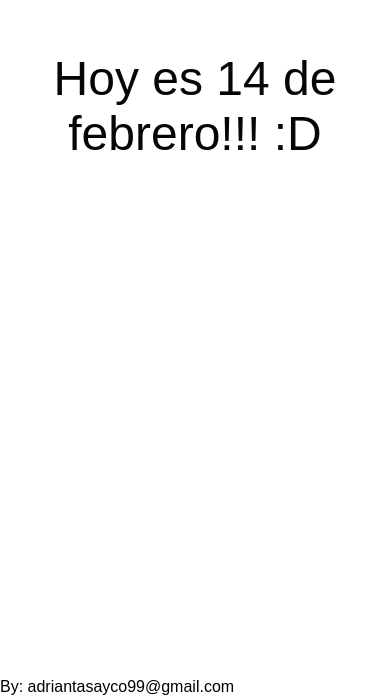
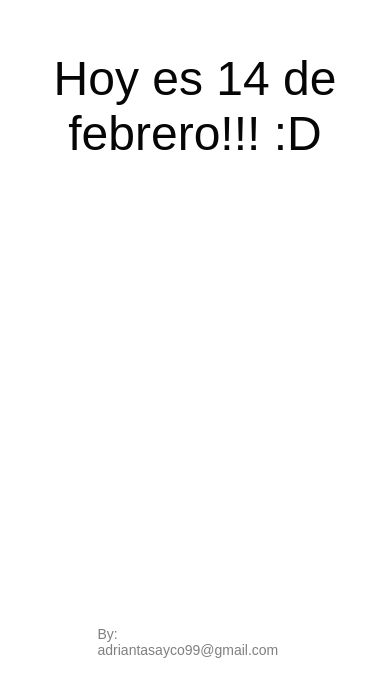
Before and after one commit to kernel-zip/adrianpe, a website: page index.html in a window 390 px wide. Shown: the part 166-862 px from the top of the page. Drawn offline with nearby package versions, Linux system fonts and the light colour scheme.

Commit message:
style.css

```diff
--- a/style/style.css
+++ b/style/style.css
@@ -297,4 +297,12 @@ body {
     font-size: 1.5rem;
     font-weight: lighter;
   }
+  .watermark {
+    position: fixed;
+    bottom: 20px;
+    left: 50%;
+    transform: translateX(-50%);
+    font-size: 14px;
+    color: rgba(0, 0, 0, 0.5);
+  }
 }
```
